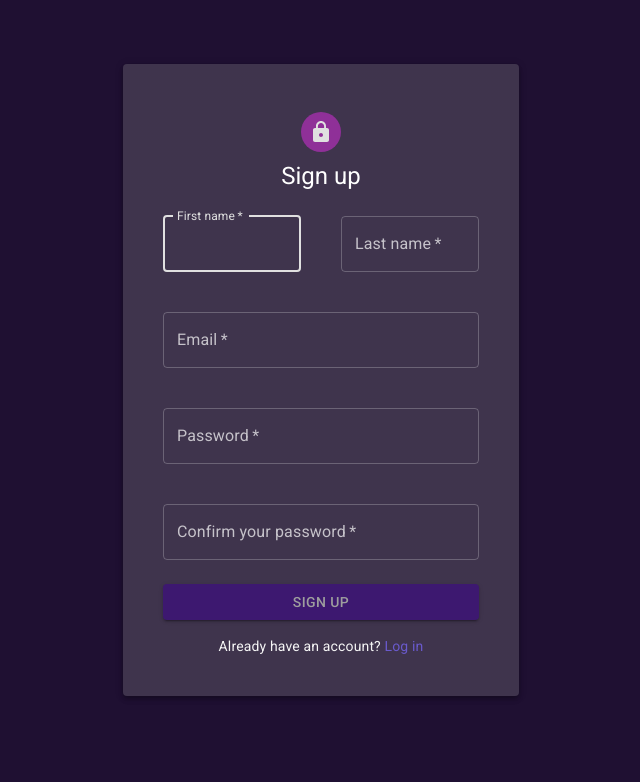
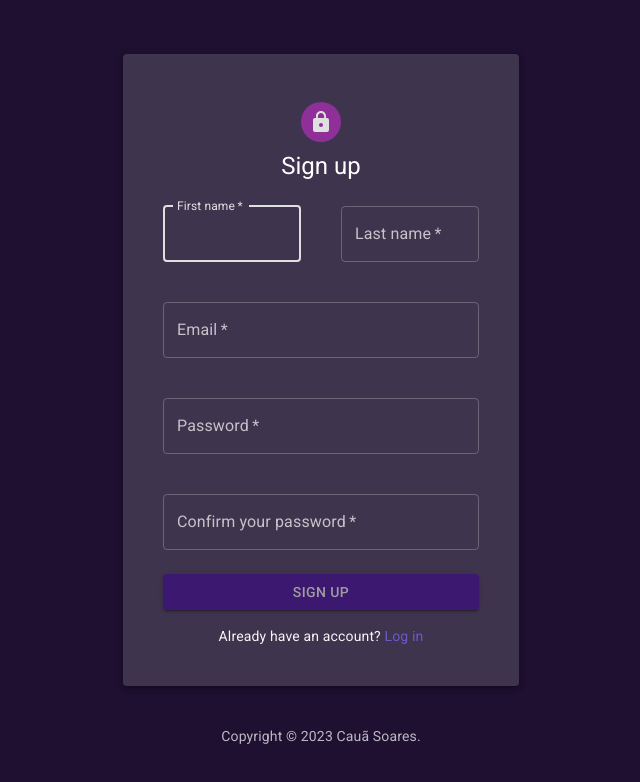
Before and after one commit to ocsoares/Auth-Form-NextJS, a Next.js app: page /auth/signup in a window 1280 px wide. Shown: the top 782 px of the page, without its empty margins (319-959 px from the left). Built offline with nearby package versions, Linux system fonts and the light colour scheme.

Commit message:
feat: add Copyright text in signup page

```diff
--- a/src/app/auth/signup/page.tsx
+++ b/src/app/auth/signup/page.tsx
@@ -19,8 +19,9 @@ export default function SignUpForm() {
       maxWidth="xs"
       sx={{
         display: "flex",
+        flexDirection: "column",
+        alignItems: "center",
         justifyContent: "center",
-        alignItems: "center",
         minHeight: "100vh",
       }}
     >
@@ -104,6 +105,9 @@ export default function SignUpForm() {
           </SignUpBox>
         </Box>
       </Paper>
+      <Typography variant="body2" color="textSecondary" align="center">
+        Copyright © {new Date().getFullYear()} Cauã Soares.
+      </Typography>
     </Container>
   );
 }
```
